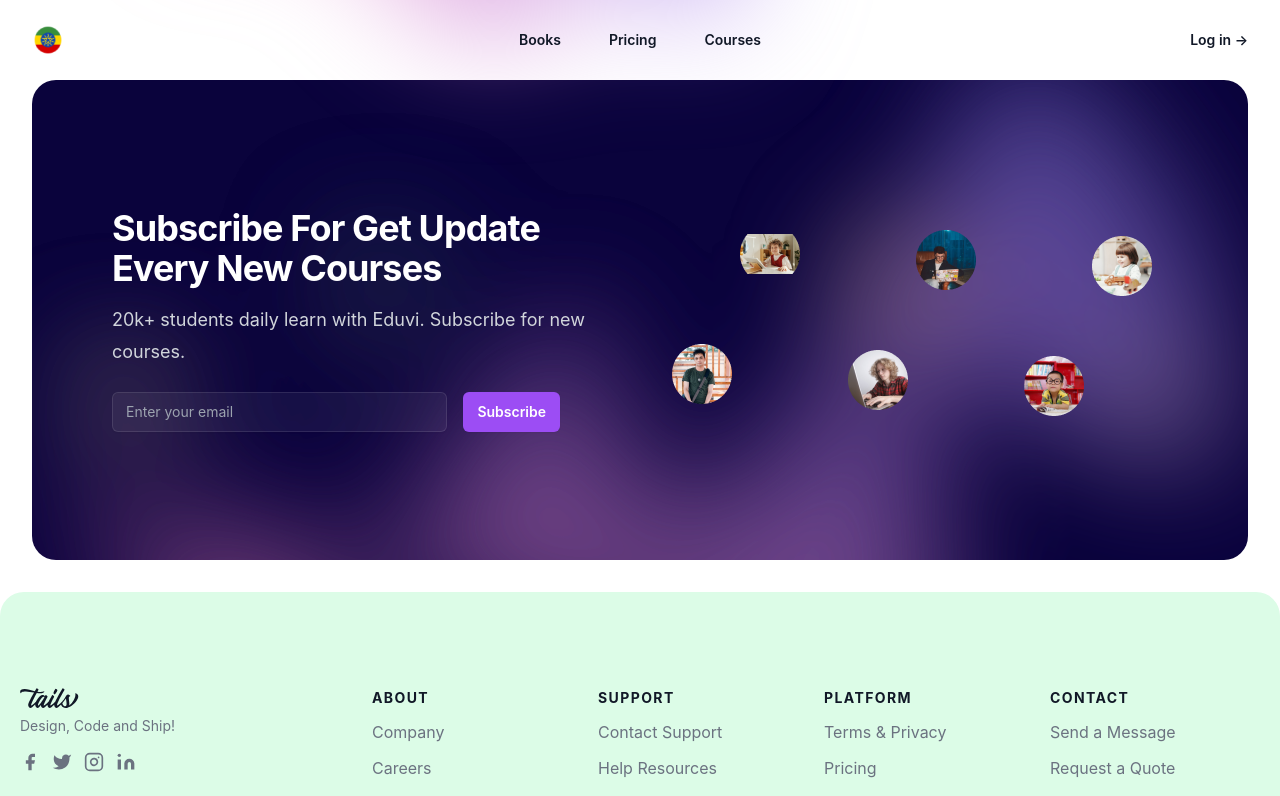
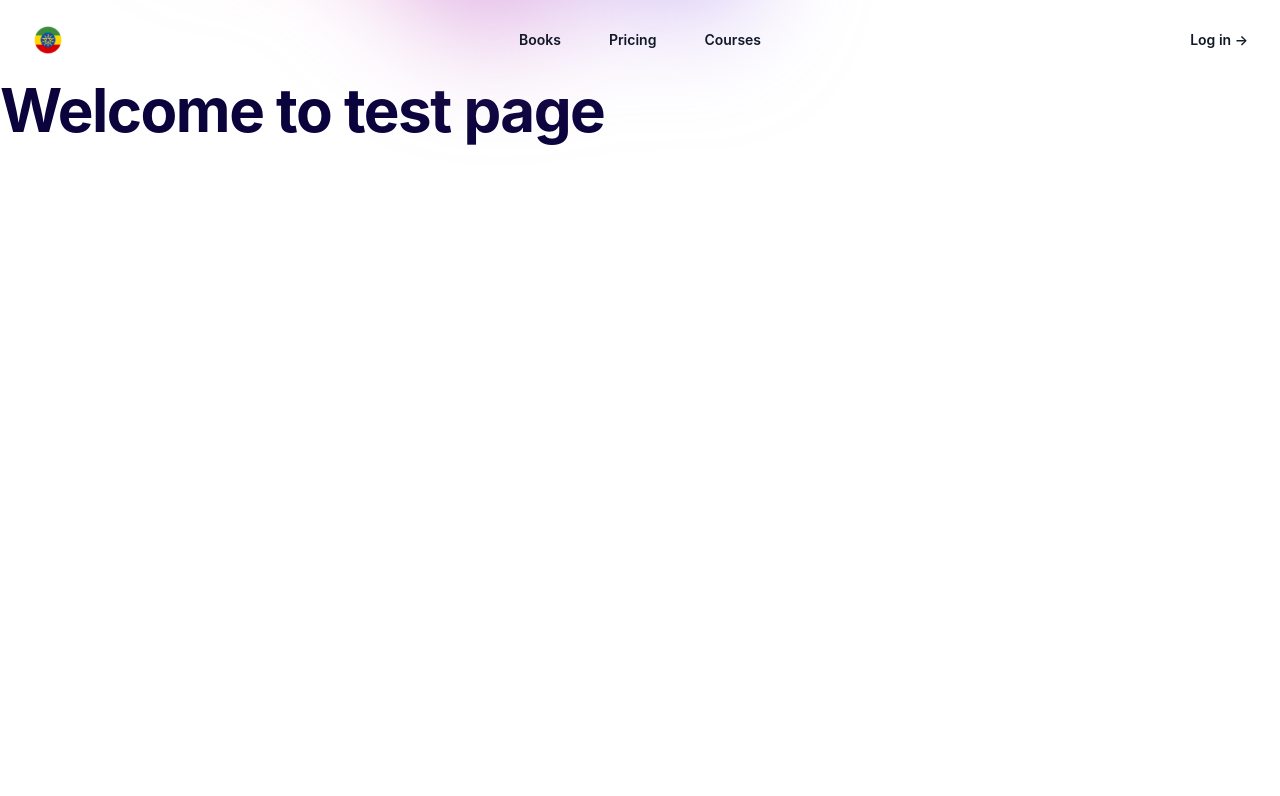
Before and after one commit to nati589/elearning, a React (Create React App) app in the folder client/: page /test in a window 1280 px wide. Shown: the top 796 px of the page. Built offline with nearby package versions, Linux system fonts and the light colour scheme.

Commit message:
test page

```diff
--- a/client/src/App.js
+++ b/client/src/App.js
@@ -6,6 +6,7 @@ import LandingPage from "./pages/LandingPage";
 import BooksPage from "./pages/BooksPage";
 import CoursesPage from "./pages/CoursesPage";
 import CourseDetailsPage from "./pages/CourseDetailsPage";
+import TestPage from "./pages/TestPage";
 // import Background from "./components/Background";
 
 export default function App() {
@@ -16,6 +17,7 @@ export default function App() {
 
       <Routes>
         <Route exact path="/" element={<LandingPage />} />
+        <Route exact path="/test" element={<TestPage />} />
         <Route path="/books" element={<BooksPage />} />
         <Route path="/courses" element={<CoursesPage />} />
         <Route path="/coursedetails" element={<CourseDetailsPage />} />
--- a/client/src/pages/TestPage.jsx
+++ b/client/src/pages/TestPage.jsx
@@ -1,23 +1,12 @@
 import React from "react";
-import LandingHero from "../components/LandingHero";
-import OurGoal from "../components/OurGoal";
-import CoursesList from "../components/CourseList";
-import Mentor from "../components/Mentor";
-// import CoursesHero from "../components/CoursesHero";
-
-import Explore from "../components/Explore";
-// import { useNavigate } from "react-router-dom";
 
 function TestPage() {
-  // const navigate = useNavigate();
   return (
-    <>
-      <LandingHero />
-      <OurGoal />
-      <CoursesList />
-      <Mentor />
-      <Explore />
-    </>
+    <div className="flex flex-col w-full h-screen">
+      <h1 className="text-4xl font-bold tracking-tight text-[#0A033C] sm:text-6xl lg:text-start sm:text-center">
+              Welcome to test page
+      </h1>
+    </div>
   );
 }
 
```
